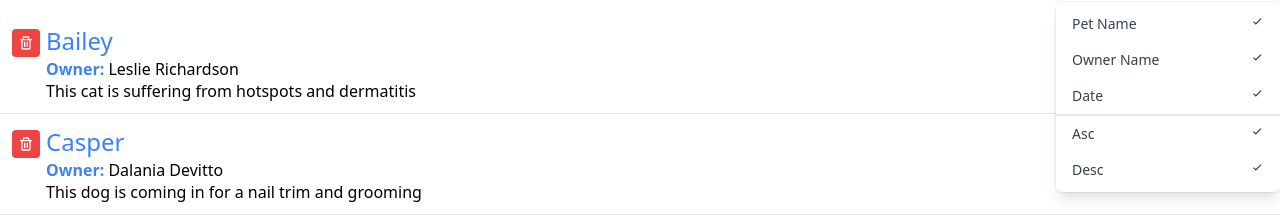
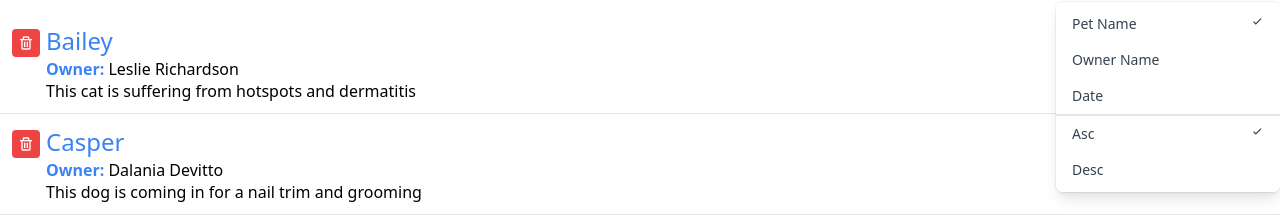
Before and after one commit to viveksrao/reactjs-building-interface, a React (Create React App) app: page / in a window 1280 px wide. Both pictures are taken after a click on the button "Sort By". Shown: the part 189-413 px from the top of the page. Built offline with nearby package versions, Linux system fonts and the light colour scheme.

Commit message:
Programming the sorting interface

```diff
--- a/src/App.js
+++ b/src/App.js
@@ -40,7 +40,14 @@ function App() {
         Your Appointments
       </h1>
       <AddAppointment />
-      <Search query={query} onQueryChange={(myQuery) => setQuery(myQuery)} />
+      <Search
+        query={query}
+        onQueryChange={(myQuery) => setQuery(myQuery)}
+        orderBy={orderBy}
+        onOrderByChange={(mySort) => setOrderBy(mySort)}
+        sortBy={sortBy}
+        onSortByChange={(mySort) => setSortBy(mySort)}
+      />
       <ul className='divide-y divide-gray-200'>
         {filteredAppointments.map((appointment) => (
           <AppointmentInfo
--- a/src/components/Search.js
+++ b/src/components/Search.js
@@ -1,7 +1,13 @@
 import { useState } from 'react';
 import { BiSearch, BiCaretDown, BiCheck } from 'react-icons/bi';
 
-const DropDown = ({ toggle }) => {
+const DropDown = ({
+  toggle,
+  sortBy,
+  onSortByChange,
+  orderBy,
+  onOrderByChange,
+}) => {
   if (!toggle) {
     return null;
   }
@@ -19,39 +25,51 @@ const DropDown = ({ toggle }) => {
         <div
           className='px-4 py-2 text-sm text-gray-700 hover:bg-gray-100 hover:text-gray-900 flex justify-between cursor-pointer'
           role='menuitem'
+          onClick={() => onSortByChange('petName')}
         >
-          Pet Name <BiCheck />
+          Pet Name {sortBy === 'petName' && <BiCheck />}
         </div>
         <div
           className='px-4 py-2 text-sm text-gray-700 hover:bg-gray-100 hover:text-gray-900 flex justify-between cursor-pointer'
           role='menuitem'
+          onClick={() => onSortByChange('ownerName')}
         >
-          Owner Name <BiCheck />
+          Owner Name {sortBy === 'ownerName' && <BiCheck />}
         </div>
         <div
           className='px-4 py-2 text-sm text-gray-700 hover:bg-gray-100 hover:text-gray-900 flex justify-between cursor-pointer'
           role='menuitem'
+          onClick={() => onSortByChange('aptDate')}
         >
-          Date <BiCheck />
+          Date {sortBy === 'aptDate' && <BiCheck />}
         </div>
         <div
           className='px-4 py-2 text-sm text-gray-700 hover:bg-gray-100 hover:text-gray-900 flex justify-between cursor-pointer border-gray-1 border-t-2'
           role='menuitem'
+          onClick={() => onOrderByChange('asc')}
         >
-          Asc <BiCheck />
+          Asc {orderBy === 'asc' && <BiCheck />}
         </div>
         <div
           className='px-4 py-2 text-sm text-gray-700 hover:bg-gray-100 hover:text-gray-900 flex justify-between cursor-pointer'
           role='menuitem'
+          onClick={() => onOrderByChange('desc')}
         >
-          Desc <BiCheck />
+          Desc {orderBy === 'desc' && <BiCheck />}
         </div>
       </div>
     </div>
   );
 };
 
-const Search = ({ query, onQueryChange }) => {
+const Search = ({
+  query,
+  onQueryChange,
+  sortBy,
+  onSortByChange,
+  orderBy,
+  onOrderByChange,
+}) => {
   let [toggleSort, setToggleSort] = useState(false);
   return (
     <div className='py-5'>
@@ -85,7 +103,13 @@ const Search = ({ query, onQueryChange }) => {
             >
               Sort By <BiCaretDown className='ml-2' />
             </button>
-            <DropDown toggle={toggleSort} />
+            <DropDown
+              toggle={toggleSort}
+              sortBy={sortBy}
+              onSortByChange={(mySort) => onSortByChange(mySort)}
+              orderBy={orderBy}
+              onOrderByChange={(myOrder) => onOrderByChange(myOrder)}
+            />
           </div>
         </div>
       </div>
```
